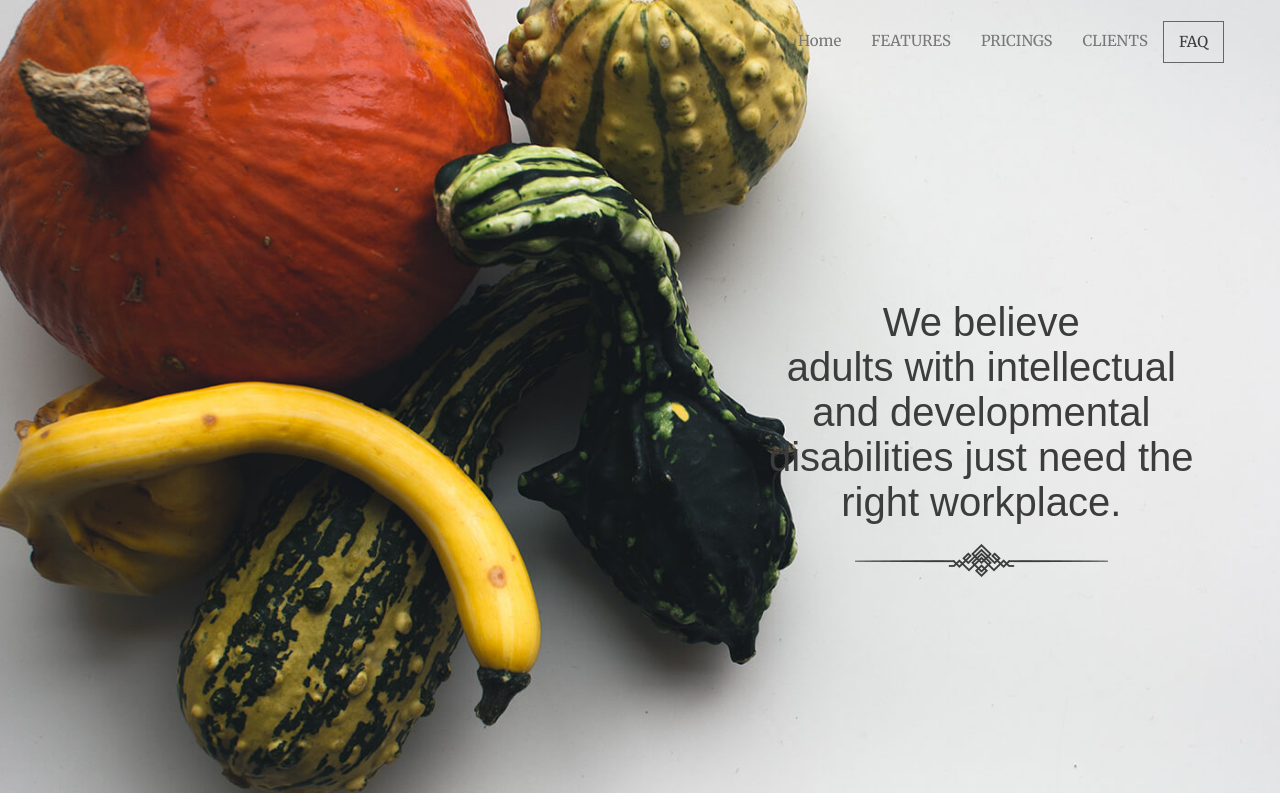
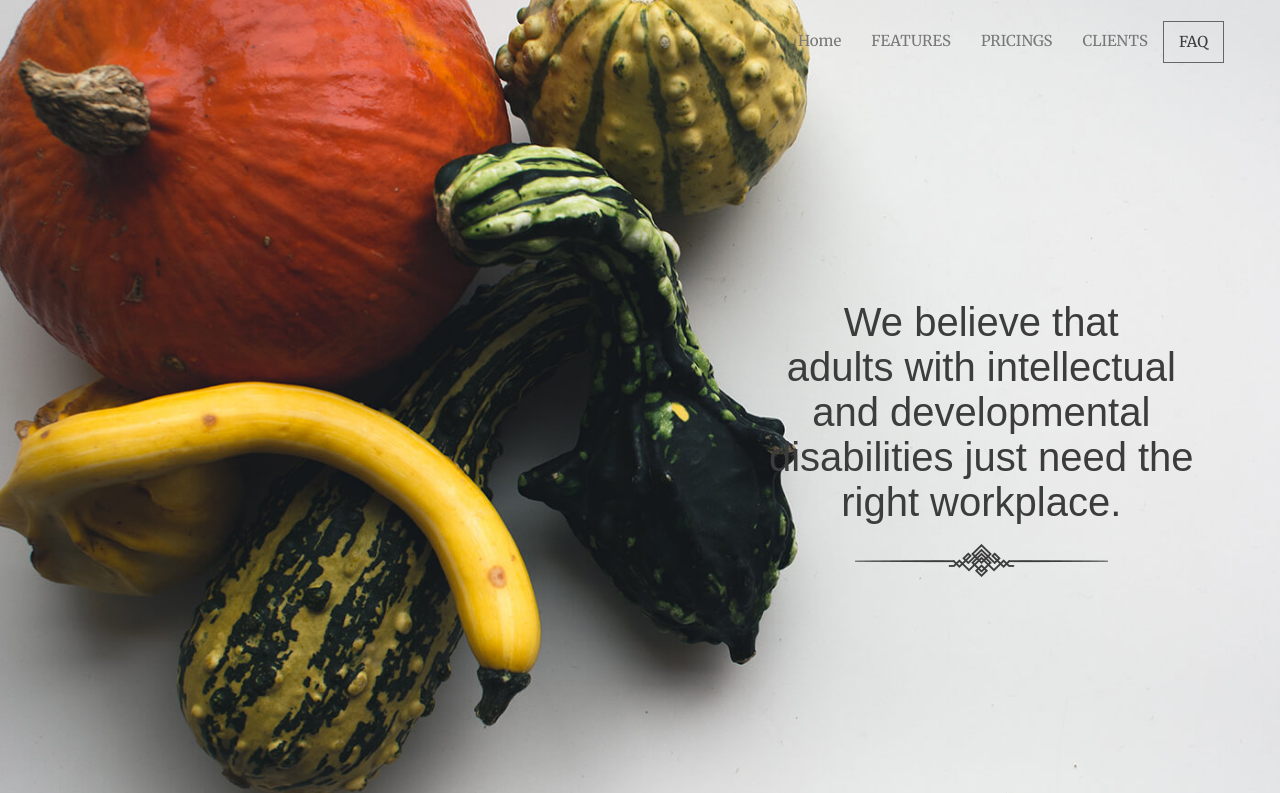
Before and after one commit to YashCharitableTrust/CafeArpan-Veggi, a plain HTML site: page index.html in a window 1280 px wide. Shown: the top 793 px of the page. Drawn offline with Linux system fonts and the light colour scheme.

Commit message:
Testing push
Testing push

```diff
--- a/index.html
+++ b/index.html
@@ -69,7 +69,7 @@
 				<div class="main_banner_area text-center">
 					<div class="col-md-5 col-sm-5 col-md-offset-7 col-sm-offset-7">
 						<div class="single_banner_text wow zoomIn" data-wow-duration="1s">
-							<p>We believe <br/> adults with intellectual and developmental disabilities just need the right workplace.</p>
+							<p>We believe that <br/> adults with intellectual and developmental disabilities just need the right workplace.</p>
 
 							<div class="separetor"></div>
 						</div>
```
